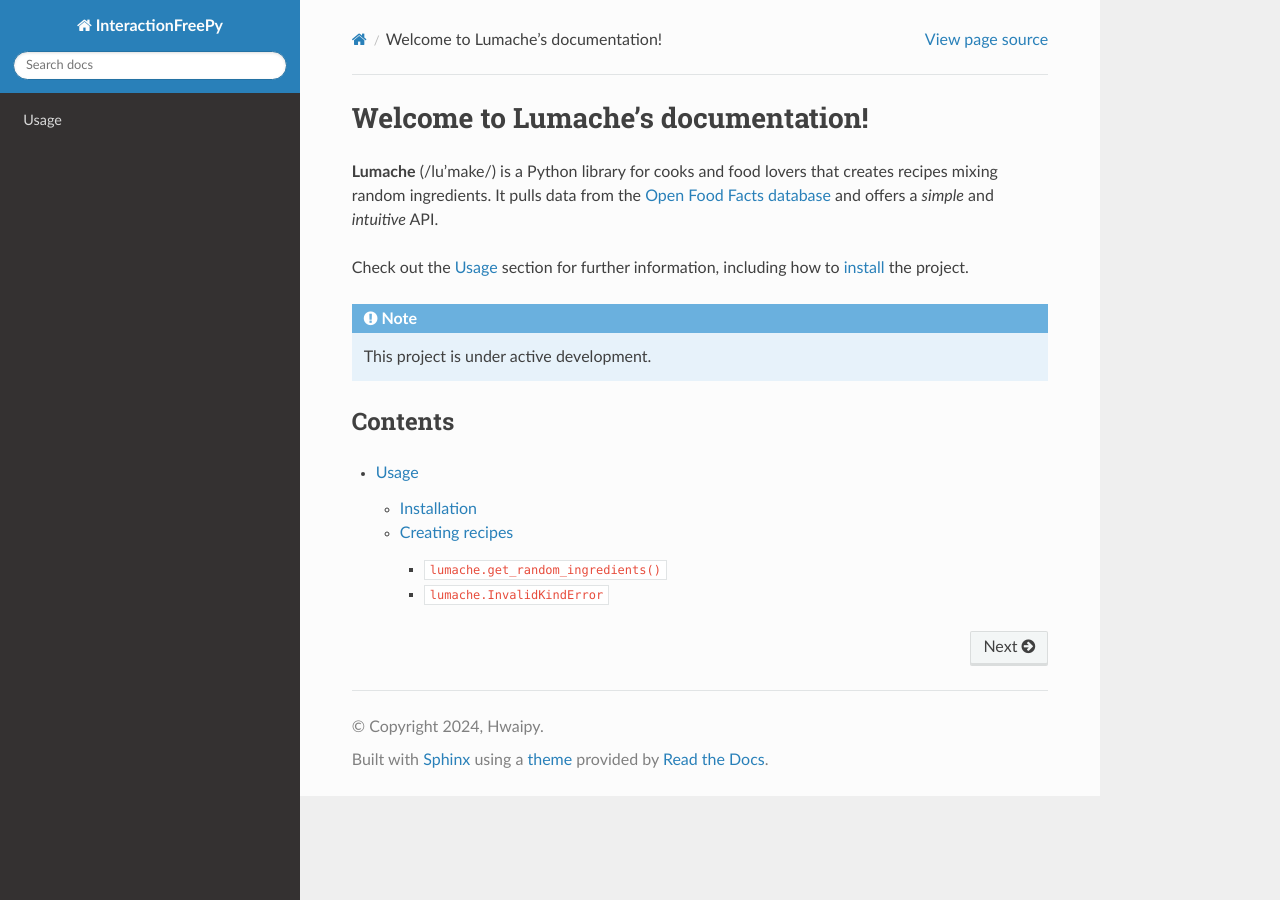
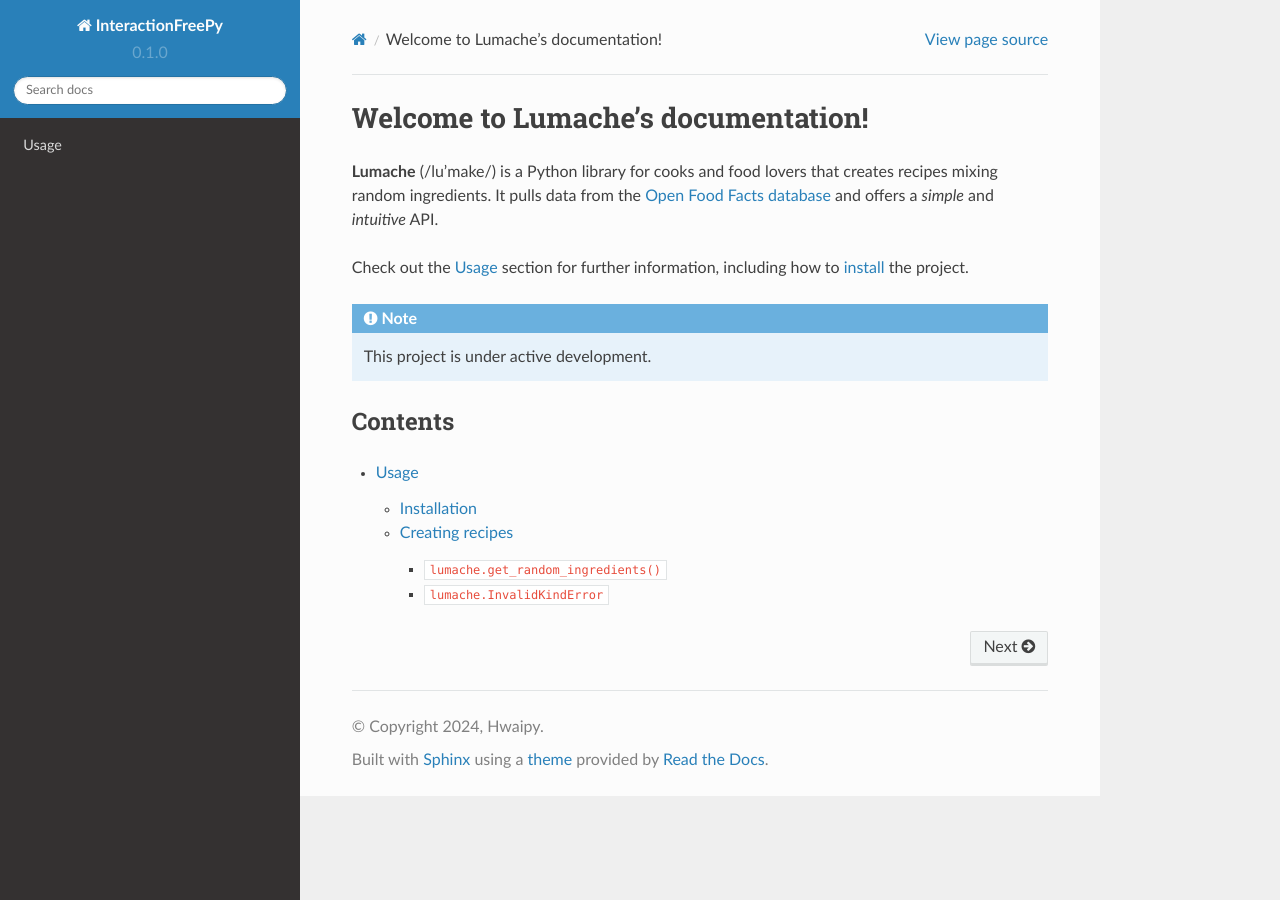
Before and after one commit to hwaipy/InteractionFreePy, a Sphinx documentation site: the page built from docs/source/index.rst, in a window 1280 px wide. Built offline with Sphinx 7.4.7 and the Read the Docs theme 2.0.0, drawn with Linux system fonts in a browser that asks for light colours.

Commit message:
add version in doc

```diff
--- a/docs/source/conf.py
+++ b/docs/source/conf.py
@@ -13,6 +13,9 @@ sys.path.insert(0, pathlib.Path(__file__).parents[2].resolve().as_posix())
 project = 'InteractionFreePy'
 copyright = '2024, Hwaipy'
 author = 'Hwaipy'
+
+release = '0.1'
+version = '0.1.0'
 
 # -- General configuration ---------------------------------------------------
 # https://www.sphinx-doc.org/en/master/usage/configuration.html#general-configuration
```
